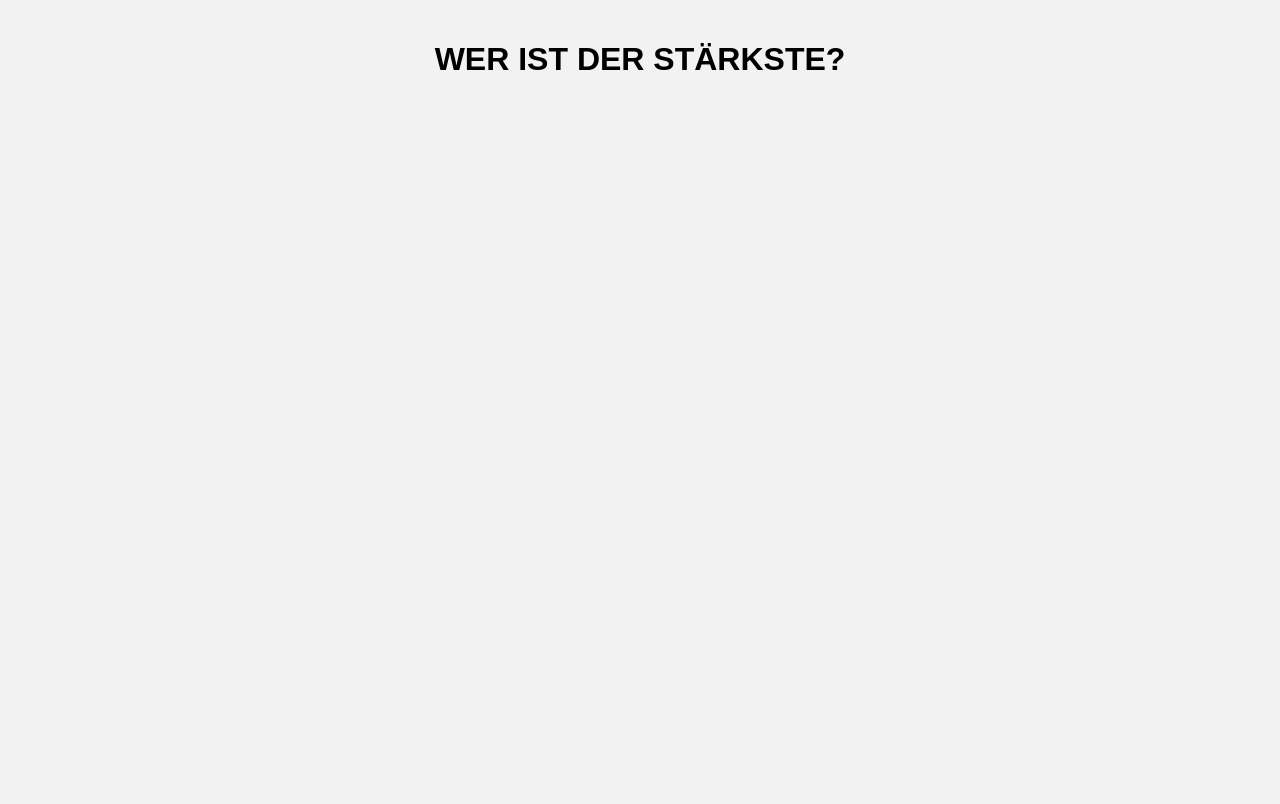
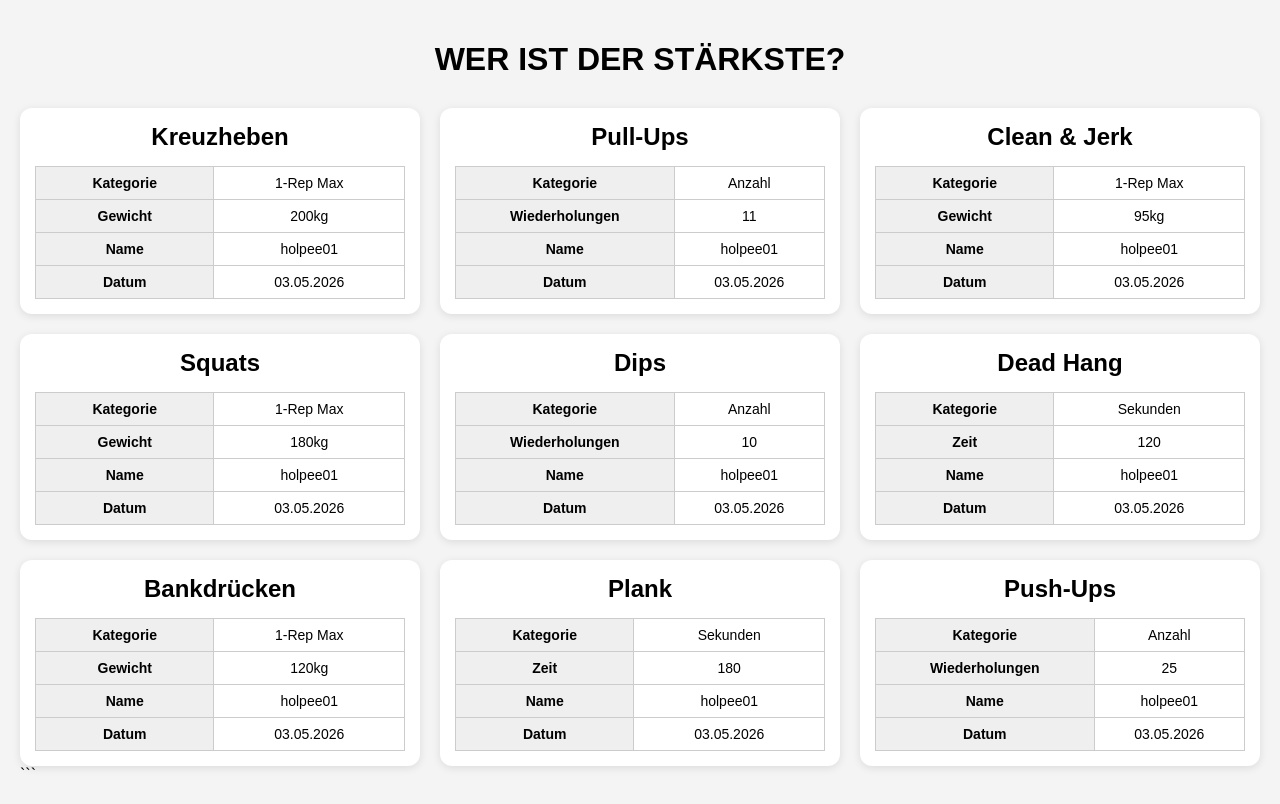
Before and after one commit to piedderr/Website_neu, a plain HTML site: page index.html in a window 1280 px wide. Drawn offline with Linux system fonts and the light colour scheme; no server answers.

Commit message:
Update index.html

````diff
--- a/index.html
+++ b/index.html
@@ -3,16 +3,19 @@
 <head>
 <meta charset="UTF-8">
 <meta name="viewport" content="width=device-width, initial-scale=1.0">
-
 <title>WER IST DER STÄRKSTE?</title>
 
 <style>
 
+*{
+    box-sizing:border-box;
+}
+
 body{
-    font-family: Arial, sans-serif;
     margin:0;
     padding:20px;
-    background:#f2f2f2;
+    font-family:Arial, sans-serif;
+    background:#f4f4f4;
 }
 
 h1{
@@ -20,48 +23,60 @@ h1{
     margin-bottom:30px;
 }
 
-.container{
+.dashboard{
     display:grid;
-    grid-template-columns: repeat(3, 1fr);
+    grid-template-columns:repeat(3, 1fr);
     gap:20px;
 }
 
-.exercise{
+.card{
     background:white;
     border-radius:12px;
     padding:15px;
     box-shadow:0 2px 8px rgba(0,0,0,0.1);
 }
 
-.exercise h2{
+.card h2{
     text-align:center;
     margin-top:0;
+    margin-bottom:15px;
 }
 
 table{
     width:100%;
     border-collapse:collapse;
-    margin-top:10px;
 }
 
-th, td{
+th,
+td{
     border:1px solid #ccc;
     padding:8px;
     text-align:center;
+    font-size:14px;
 }
 
 th{
     background:#efefef;
 }
 
+.section-title{
+    background:#ddd;
+    font-weight:bold;
+}
+
+/* MOBILE VERSION */
 @media (max-width: 768px){
 
-    .container{
+    body{
+        padding:10px;
+    }
+
+    .dashboard{
         grid-template-columns:1fr;
     }
 
-    body{
-        padding:10px;
+    .card{
+        width:100%;
     }
 
 }
@@ -72,75 +87,158 @@ th{
 
 <h1>WER IST DER STÄRKSTE?</h1>
 
-<div class="container" id="app"></div>
+<div class="dashboard" id="dashboard"></div>
 
 <script>
 
-// DEINE GOOGLE SHEETS ID
-const SHEET_ID = "16HW8wNIamfZdOGejQ_9imBdQw-AhhyQnAP9yflHtHY8";
+/*
+====================================================
+DATEN
+====================================================
+Da Google keine direkte responsive HTML-Ausgabe liefert,
+wird die Darstellung hier selbst aufgebaut.
 
-// JSON Feed URL
-const URL = `https://opensheet.elk.sh/${SHEET_ID}/Tabelle1`;
+Du kannst die Daten später automatisch aus Google Sheets
+laden oder hier direkt ergänzen.
+====================================================
+*/
 
-async function loadData(){
+const data = [
 
-    try{
+    {
+        title: "Kreuzheben",
+        rows: [
+            ["Kategorie", "1-Rep Max"],
+            ["Gewicht", "200kg"],
+            ["Name", "holpee01"],
+            ["Datum", "03.05.2026"]
+        ]
+    },
 
-        const response = await fetch(URL);
-        const data = await response.json();
+    {
+        title: "Pull-Ups",
+        rows: [
+            ["Kategorie", "Anzahl"],
+            ["Wiederholungen", "11"],
+            ["Name", "holpee01"],
+            ["Datum", "03.05.2026"]
+        ]
+    },
 
-        const app = document.getElementById("app");
+    {
+        title: "Clean & Jerk",
+        rows: [
+            ["Kategorie", "1-Rep Max"],
+            ["Gewicht", "95kg"],
+            ["Name", "holpee01"],
+            ["Datum", "03.05.2026"]
+        ]
+    },
 
-        app.innerHTML = "";
+    {
+        title: "Squats",
+        rows: [
+            ["Kategorie", "1-Rep Max"],
+            ["Gewicht", "180kg"],
+            ["Name", "holpee01"],
+            ["Datum", "03.05.2026"]
+        ]
+    },
 
-        data.forEach(item => {
+    {
+        title: "Dips",
+        rows: [
+            ["Kategorie", "Anzahl"],
+            ["Wiederholungen", "10"],
+            ["Name", "holpee01"],
+            ["Datum", "03.05.2026"]
+        ]
+    },
 
-            const card = document.createElement("div");
-            card.className = "exercise";
+    {
+        title: "Dead Hang",
+        rows: [
+            ["Kategorie", "Sekunden"],
+            ["Zeit", "120"],
+            ["Name", "holpee01"],
+            ["Datum", "03.05.2026"]
+        ]
+    },
 
-            card.innerHTML = `
-                <h2>${item.Disziplin}</h2>
+    {
+        title: "Bankdrücken",
+        rows: [
+            ["Kategorie", "1-Rep Max"],
+            ["Gewicht", "120kg"],
+            ["Name", "holpee01"],
+            ["Datum", "03.05.2026"]
+        ]
+    },
 
-                <table>
+    {
+        title: "Plank",
+        rows: [
+            ["Kategorie", "Sekunden"],
+            ["Zeit", "180"],
+            ["Name", "holpee01"],
+            ["Datum", "03.05.2026"]
+        ]
+    },
 
-                    <tr>
-                        <th>Kategorie</th>
-                        <td>${item.Kategorie}</td>
-                    </tr>
+    {
+        title: "Push-Ups",
+        rows: [
+            ["Kategorie", "Anzahl"],
+            ["Wiederholungen", "25"],
+            ["Name", "holpee01"],
+            ["Datum", "03.05.2026"]
+        ]
+    }
 
-                    <tr>
-                        <th>Wert</th>
-                        <td>${item.Wert}</td>
-                    </tr>
+];
 
-                    <tr>
-                        <th>Name</th>
-                        <td>${item.Name}</td>
-                    </tr>
+const dashboard = document.getElementById("dashboard");
 
-                    <tr>
-                        <th>Datum</th>
-                        <td>${item.Datum}</td>
-                    </tr>
+function renderCards(){
 
-                </table>
+    dashboard.innerHTML = "";
+
+    data.forEach(item => {
+
+        const card = document.createElement("div");
+        card.className = "card";
+
+        let tableRows = "";
+
+        item.rows.forEach(row => {
+
+            tableRows += `
+                <tr>
+                    <th>${row[0]}</th>
+                    <td>${row[1]}</td>
+                </tr>
             `;
-
-            app.appendChild(card);
 
         });
 
-    }catch(error){
+        card.innerHTML = `
+            <h2>${item.title}</h2>
 
-        console.error(error);
+            <table>
+                ${tableRows}
+            </table>
+        `;
 
-    }
+        dashboard.appendChild(card);
+
+    });
 
 }
 
-loadData();
+renderCards();
 
 </script>
 
 </body>
 </html>
+```
````
